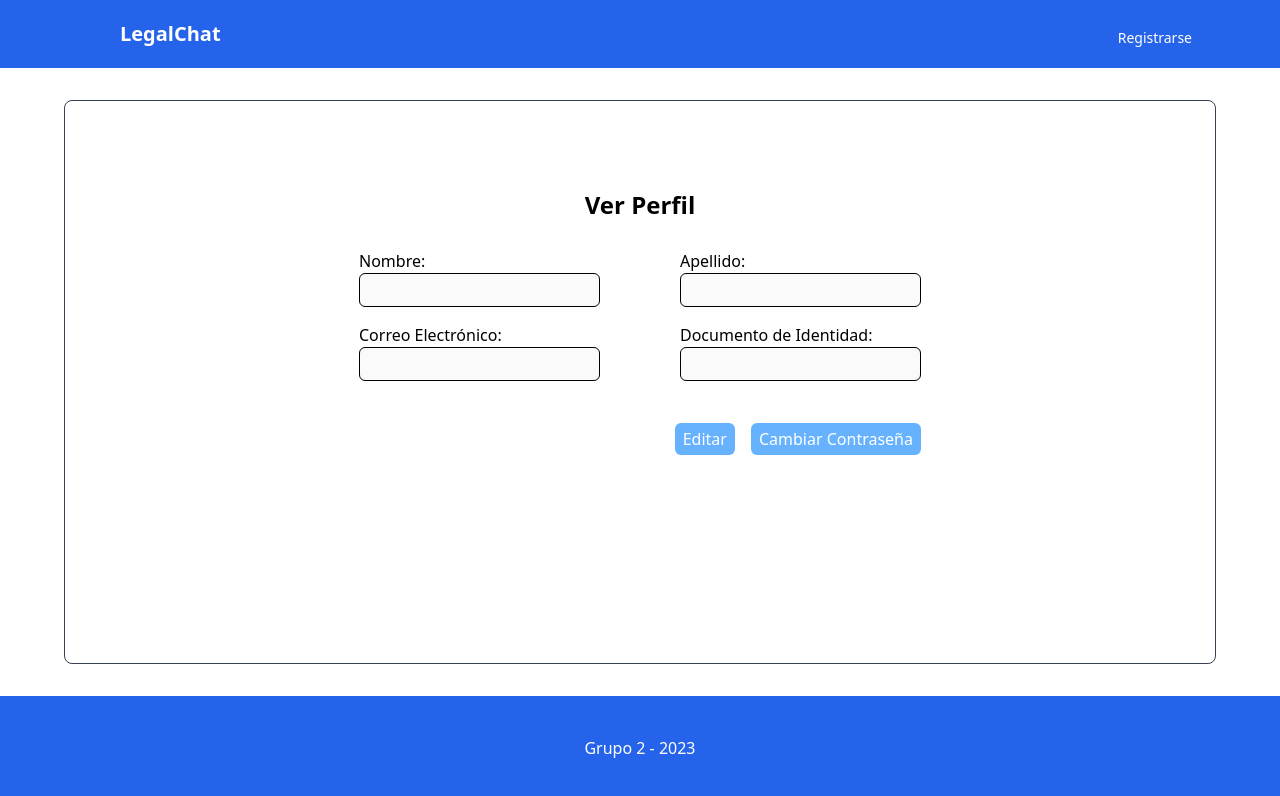
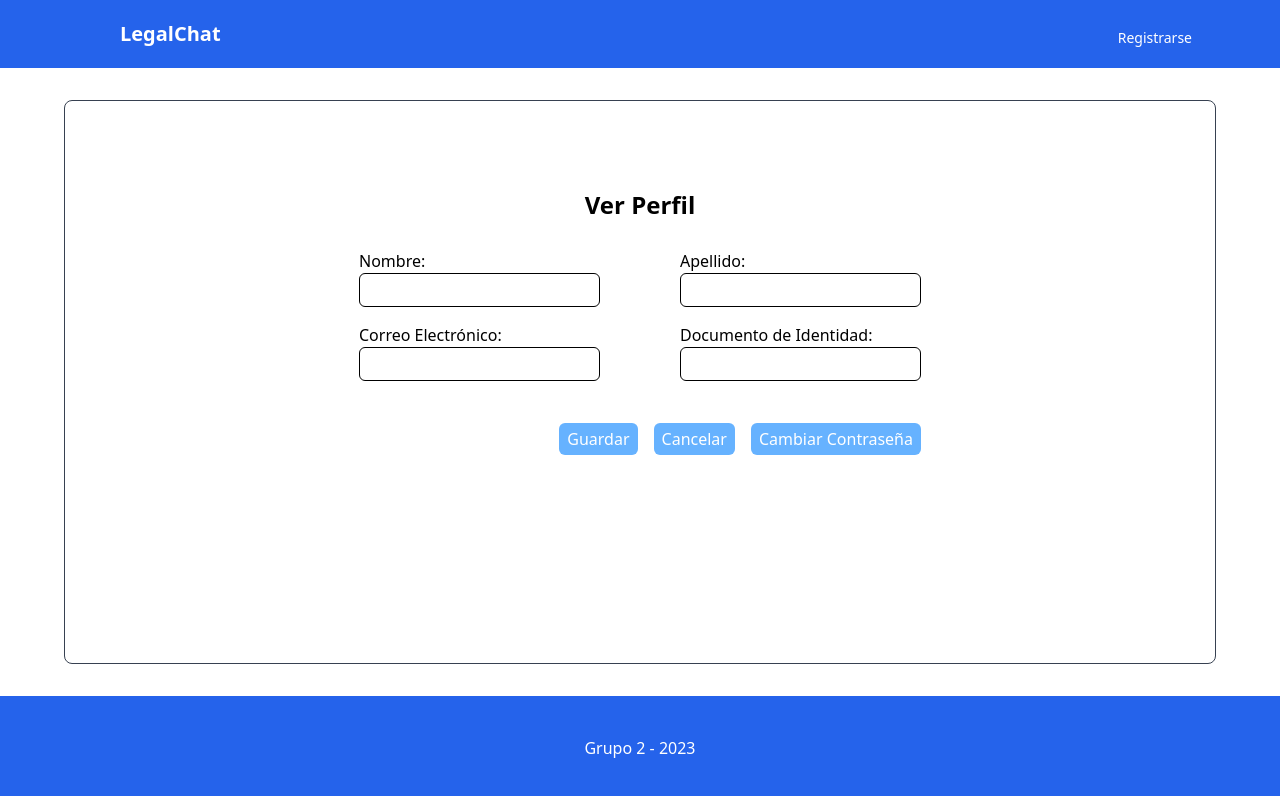
Before and after one commit to ql17001/legal_chat_frontend, a Next.js app: page /perfil in a window 1280 px wide. Both pictures are taken after a click on the button "Editar". Shown: the top 796 px of the page. Built offline with nearby package versions, Linux system fonts and the light colour scheme.

Commit message:
ActualizarInfPerfil2

```diff
--- a/app/perfil/page.tsx
+++ b/app/perfil/page.tsx
@@ -42,6 +42,14 @@ const ViewProfileScreen = () => {
         email: '',
         dui: '',
     });
+
+    const [originalData, setOriginalData] = useState<IUserData>({
+        nombre: '',
+        apellido: '',
+        email: '',
+        dui: '',
+    });
+
     const [error, setError] = useState<string>('');
     const [editMode, setEditMode] = useState<boolean>(false);
 
@@ -84,22 +92,36 @@ const ViewProfileScreen = () => {
                 <div className="grid grid-cols-2 grid-rows-3 gap-y-4 gap-x-20">
                     <div>
                         <label className="block">Nombre:</label>
-                        <input type="text" name="nombre " disabled value={userData.nombre} />
+                        <input type="text" name="nombre " disabled={!editMode} value={userData.nombre} onChange={handleInputChange} />
                     </div>
                     <div>
                         <label className="block">Apellido:</label>
-                        <input type="text" name="apellido" disabled value={userData.apellido} />
+                        <input type="text" name="apellido" disabled={!editMode} value={userData.apellido} onChange={handleInputChange} />
                     </div>
                     <div>
                         <label className="block">Correo Electrónico:</label>
-                        <input type="email" name="email" disabled value={userData.email} />
+                        <input type="email" name="email" disabled={!editMode} value={userData.email} onChange={handleInputChange} />
                     </div>
                     <div>
                         <label className="block">Documento de Identidad:</label>
-                        <input type="text" name="documento" disabled value={userData.dui} />
+                        <input type="text" name="documento" disabled={!editMode} value={userData.dui} onChange={handleInputChange} />
                     </div>
                     <div className="col-span-2 flex gap-x-4 place-self-end ">
-                        <button>Editar</button>
+                        {
+                            editMode ? (
+                                <>
+                                <button onClick={handleSubmit}>Guardar</button>
+                                <button onClick={() => {
+
+                                    setUserData(originalData);
+                                    setEditMode(false);
+
+                                }}>Cancelar</button>
+                                </>
+                            ) : (
+                                <button onClick={() => setEditMode(true)}>Editar</button>
+                            )
+                        }
                         <button>Cambiar Contraseña</button>
                     </div>
                 </div>
```
